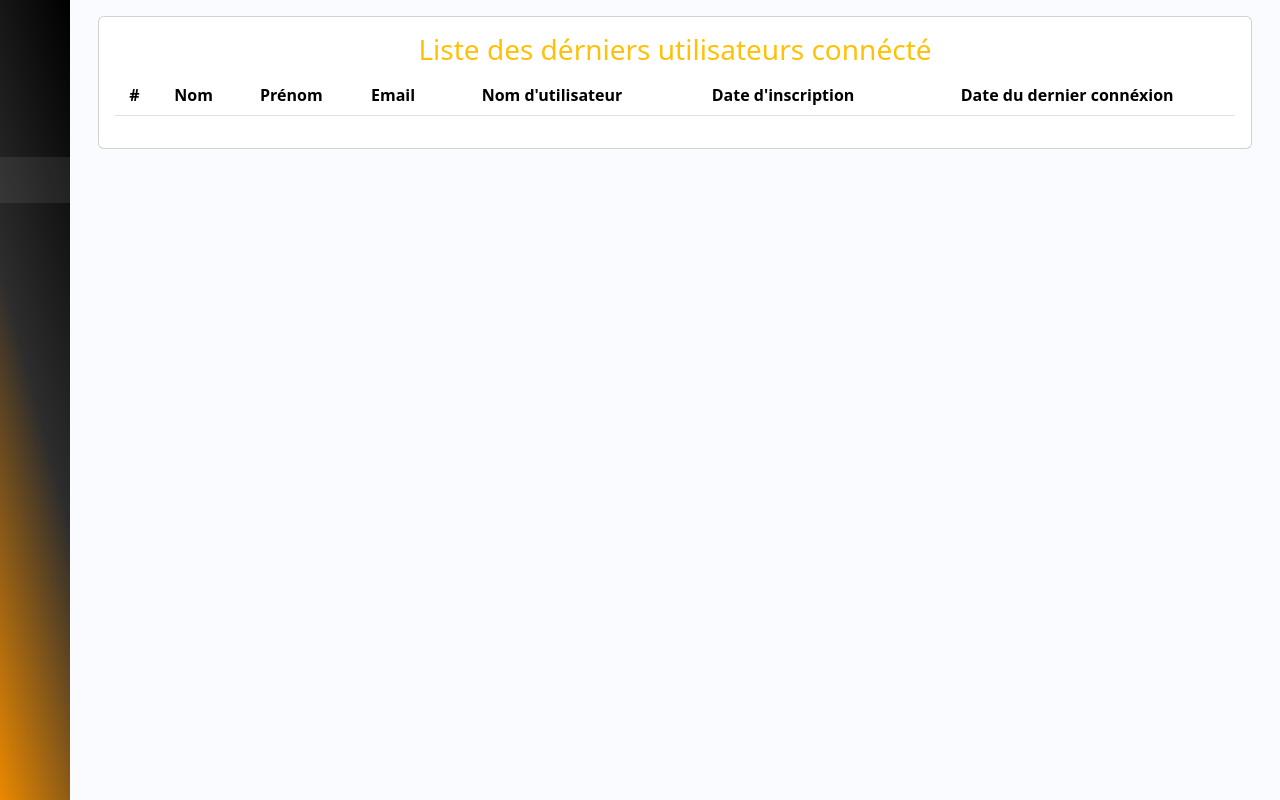
After one commit to MizyJo/sakafoMalagasy, a Django app: page /administrateur/last_login in a window 1280 px wide. The commit adds this page. Run offline with Django 5.2, Linux system fonts and the light colour scheme; a user stored in the database is signed in; data comes from the database, SQL or seed files in the repository; both versions use the stored data as it was after the commit; lists and menus that the app fills with data are empty; some libraries are stand-ins or nearby versions.

Commit message:
Espace admin basic terminé

```diff
--- a/SakafoMalagasy/administrateur/urls.py
+++ b/SakafoMalagasy/administrateur/urls.py
@@ -1,10 +1,12 @@
 from django.urls import path
-from administrateur.views import index, dashboard, login_admin
+from administrateur.views import index, dashboard, login_admin, desactive_user, delete_user, liste_recette, last_login
 
 urlpatterns = [
     path('', index, name='index'),
     path('login', login_admin, name='login_admin'),
     path('dashboard', dashboard, name='dashboard'),
-
-
+    path('desactive_user/<int:id>', desactive_user, name='desactive_user'),
+    path('delete_user/<int:user_id>', delete_user, name='delete_user'),
+    path('liste_recette', liste_recette, name="liste_reecette"),
+    path('last_login', last_login, name='last_login'),
 ]
--- a/SakafoMalagasy/administrateur/views.py
+++ b/SakafoMalagasy/administrateur/views.py
@@ -1,6 +1,10 @@
+from datetime import datetime, timedelta
+
 from django.contrib.auth import authenticate, login
 from django.contrib.auth.models import User
 from django.shortcuts import render, redirect
+
+from membre.models import Recette
 
 
 # Create your views here.
@@ -33,3 +37,44 @@ def dashboard(request):
         return render(request, "administrateur/index.html", {'users': users, 'active_page': 'users'})
     else:
         return redirect('/administrateur')
+
+
+def desactive_user(request, id):
+    if request.user.is_authenticated:
+        user = User.objects.get(pk=id)
+        if user.is_active:
+            user.is_active = False
+            user.save()
+        elif not user.is_active:
+            user.is_active = True
+            user.save()
+        print(user.is_active)
+        return redirect('/administrateur/dashboard')
+
+    else:
+        return redirect('/administrateur')
+
+
+def delete_user(request, user_id):
+    if request.user.is_authenticated:
+        user = User.objects.get(pk=user_id)
+        user.delete()
+        return redirect('/administrateur/dashboard')
+    else:
+        return redirect('/administrateur')
+
+
+def liste_recette(request):
+    if request.user.is_authenticated:
+        recette = Recette.objects.all()
+        return render(request, 'administrateur/liste_recette.html', {'active_page': 'liste_recette', 'recette': recette})
+    else:
+        return redirect('/')
+
+
+def last_login(request):
+    if request.user.is_authenticated:
+        derniers_utilisateurs = User.objects.filter(last_login__gte=datetime.now() - timedelta(days=1))
+        return render(request, "administrateur/last_login.html", {'user': derniers_utilisateurs, 'active_page': 'last_login'})
+    else:
+        return redirect('/administrateur')
--- a/SakafoMalagasy/membre/views.py
+++ b/SakafoMalagasy/membre/views.py
@@ -18,7 +18,7 @@ def index(request):
 
 def logouts(request):
     logout(request)
-    return redirect('index')
+    return redirect('/')
 
 
 def ajout_recette(request):
--- a/SakafoMalagasy/templates/administrateur/base.html
+++ b/SakafoMalagasy/templates/administrateur/base.html
@@ -33,20 +33,20 @@
             </div>
             <ul class="sidebar-nav">
                 <li class="sidebar-item">
-                    <a href="#" class="sidebar-link {% if active_page == "users"%}active{% endif %}">
+                    <a href="/administrateur/dashboard" class="sidebar-link {% if active_page == "users"%}active{% endif %}">
                         <i class="lni lni-user"></i>
                         <span>Utilisateurs</span>
                     </a>
                 </li>
                 <li class="sidebar-item">
-                    <a href="#" class="sidebar-link {% if active_page == "recettes"%}active{% endif %}">
+                    <a href="/administrateur/liste_recette" class="sidebar-link {% if active_page == "liste_recette"%}active{% endif %}">
                         <i class="lni lni-agenda"></i>
                         <span>Liste des recettes</span>
                     </a>
                 </li>
 
                 <li class="sidebar-item">
-                    <a href="#" class="sidebar-link {% if active_page == "last_login"%}active{% endif %}">
+                    <a href="/administrateur/last_login" class="sidebar-link {% if active_page == "last_login"%}active{% endif %}">
                         <i class="lni lni-user"></i>
                         <span>Derniers utilisateurs connécté</span>
                     </a>
@@ -68,11 +68,22 @@
             </div>
         </div>
     </div>
+    {% include 'administrateur/modal_files/delete_user.html' %}
     <script src="{% static '' %}assets/admin/script.js"></script>
  <script src="{% static '' %}assets/vendor/bootstrap/js/bootstrap.bundle.min.js"></script>
   <script src="{% static '' %}assets/vendor/glightbox/js/glightbox.min.js"></script>
   <script src="{% static '' %}assets/vendor/swiper/swiper-bundle.min.js"></script>
 <script src="{% static 'assets/js/jquery-3.7.1.min.js' %}"></script>
+
+    <script>
+        $(document).ready(function(){
+             $('.suppre').click(function(){
+        var id = $(this).data('id')
+        $('.delete_user').attr('href', "/administrateur/delete_user/"+id)
+        $('#modalDeleteUser').modal('show')
+    })
+        })
+    </script>
 </body>
 
 </html>
--- /dev/null
+++ b/SakafoMalagasy/templates/administrateur/last_login.html
@@ -0,0 +1,41 @@
+{% extends 'administrateur/base.html' %}
+{% block content %}
+    <div class="container-fluid">
+    <div class="card">
+        <div class="card-body">
+            <h3 class="text-warning text-center">Liste des dérniers utilisateurs connécté</h3>
+            <div class="table-responsive">
+                <table class="table">
+                    <thead>
+                    <tr>
+                        <th>#</th>
+                        <th>Nom</th>
+                        <th>Prénom</th>
+                        <th>Email</th>
+                        <th>Nom d'utilisateur</th>
+                        <th>Date d'inscription</th>
+                        <th>Date du dernier connéxion</th>
+                    </tr>
+                    </thead>
+                    {% if user %}
+                    <tbody>
+                    {% for donne in user %}
+                    <tr>
+                        <td>{{ donne.id }}</td>
+                        <td>{{ donne.first_name }}</td>
+                        <td>{{ donne.last_name }}</td>
+                        <td>{{ donne.email }}</td>
+                        <td>{{ donne.username }}</td>
+                        <td>{{ donne.date_joined }}</td>
+                        <td>{{ donne.last_login }}</td>
+
+                    </tr>
+                    {% endfor %}
+                    </tbody>
+                    {% endif %}
+                </table>
+            </div>
+        </div>
+    </div>
+    </div>
+{% endblock %}
--- /dev/null
+++ b/SakafoMalagasy/templates/administrateur/modal_files/delete_user.html
@@ -0,0 +1,17 @@
+<div class="modal fade" id="modalDeleteUser" tabindex="-1" aria-labelledby="exampleModalLabel" aria-hidden="true">
+  <div class="modal-dialog">
+    <div class="modal-content">
+      <div class="modal-header">
+        <h3 class="modal-title text-center" id="exampleModalLabel"><span class="text-warning">Sakafo</span> <span class="text-dark">Malagasy</span> : <p class="nomRecette"></p></h3>
+        <button type="button" class="btn-close" data-bs-dismiss="modal" aria-label="Fermer"></button>
+      </div>
+      <div class="modal-body">
+       <p>Êtes vous sur de vouloir supprimer cette utilisateur?</p>
+          <a href="" class="btn btn-danger btn-sm delete_user">Confirmer</a>
+      </div>
+      <div class="modal-footer">
+        <button type="button" class="btn btn-secondary" data-bs-dismiss="modal">Fermer</button>
+      </div>
+    </div>
+  </div>
+</div>
--- a/SakafoMalagasy/templates/membre/index.html
+++ b/SakafoMalagasy/templates/membre/index.html
@@ -8,7 +8,7 @@
 
         <div class="row">
             <div class="col-12">
-                <div class="card position-flex mt-3 border-0" style="border-radius: 10px" >
+                <div class="card position-flex mt-1 border-0" style="border-radius: 10px" >
                     <div class="card-body bg-dark">
                         <form action="">
                             <div class="form-group mb-3 d-flex container-fluid">
@@ -22,10 +22,10 @@
         </div>
         {% if recette %}
         <div class="row">
-            <div class="col-12 mb-3 justify-content-center align-items-center">
+            <div class="col-12  justify-content-center align-items-center">
             <div class="row">
                 {% for donne in recette %}
-                <div class="class=col-6 col-md-4 mb-3 smaller-card justify-content-center align-items-center">
+                <div class="class=col-6 col-md-4 mb-1 smaller-card justify-content-center align-items-center">
                     <div class="card mt-5 text-white smaller-card" style="border: none;box-shadow: 1px 5px 3px -5px rgba(0, 0, 0, 0.5), -1px -5px 3px -5px rgba(0, 0, 0, 0.5);border-radius:20px;background: #333333">
             <div class="card-header text-white" style="border:none;border-radius: 20px">
                 <div class="d-flex"><p style="width:85%"><img src="{{ donne.auteur.profile.image.url }}" alt="" class="bg-dark me-4 justify-content-center align-items-center" height="50px" width="50px" style="border-radius:50%">{{ donne.auteur.username }}</p><div>{{ donne.date_creation }}</div></div>
```
Also changed, not shown: SakafoMalagasy/templates/administrateur/index.html (+12 -3 lines), SakafoMalagasy/templates/administrateur/liste_recette.html (added, +37 -0 lines), SakafoMalagasy/templates/base.html (+4 -10 lines), SakafoMalagasy/db.sqlite3, SakafoMalagasy/static/image_recette/gateau-d-anniversaire-aux-confettis.jpg (added), SakafoMalagasy/static/profile_images/man-with-inscription-admin-icon-outline-style-vector-30713429.jpg (added).
